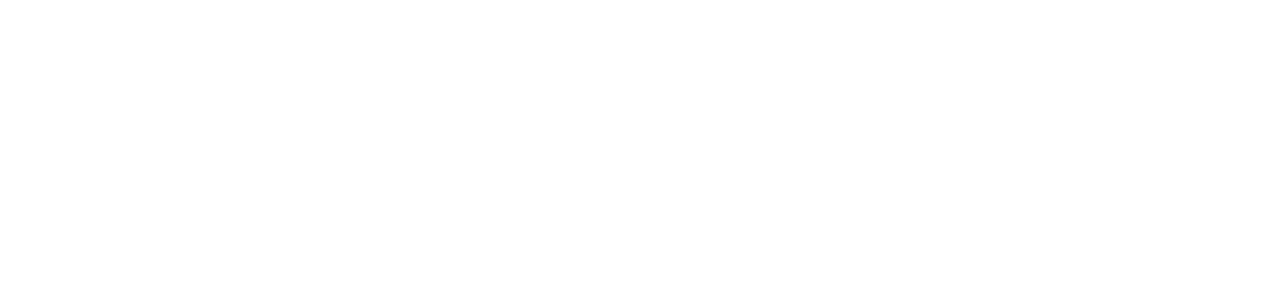
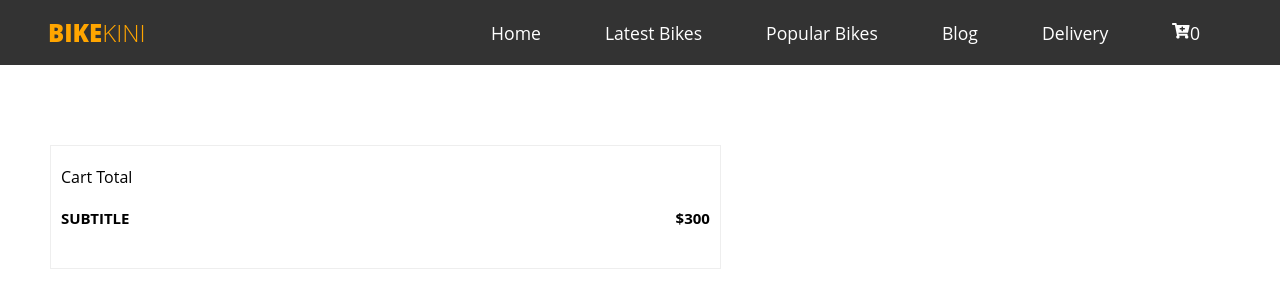
Before and after one commit to Dibakor20/BIKEKINI, a React (Create React App) app: page /cart in a window 1280 px wide. Before the commit this address had no page. Shown: the top 308 px of the page. Built offline with nearby package versions, Linux system fonts and the light colour scheme.

Commit message:
cart item update

```diff
--- a/src/App.tsx
+++ b/src/App.tsx
@@ -1,3 +1,4 @@
+import Cart from "pages/cart/Cart";
 import SingleProduct from "pages/productDetails/SingleProduct";
 import { Routes, Route } from "react-router-dom";
 import Home from "./pages/homePage/Home";
@@ -8,6 +9,7 @@
       <Routes>
         <Route path="/" element={<Home />} />
         <Route path="/product/:id" element={<SingleProduct />} />
+        <Route path="/cart" element={<Cart />} />
       </Routes>
     </>
   );
--- a/src/GlobalStyled.ts
+++ b/src/GlobalStyled.ts
@@ -9,10 +9,10 @@
 *{
     box-sizing:border-box ;
     margin:0 ;
-    padding:0
+    padding:0 ;
     font-family: 'Open Sans', sans-serif !important;
 }
-`;
+`
 export const Container = styled.div`
   max-width: 2600px;
   margin-left: auto;
--- a/src/components/common/navbar/Navbar.tsx
+++ b/src/components/common/navbar/Navbar.tsx
@@ -27,7 +27,7 @@
         <MenuLink to="/">Popular Bikes</MenuLink>
         <MenuLink to="/">Blog</MenuLink>
         <MenuLink to="/">Delivery</MenuLink>
-        <MenuLink to="/"><FaCartPlus />{ cart?.length}</MenuLink>
+        <MenuLink to="/cart"><FaCartPlus />{ cart?.length}</MenuLink>
         </Menu>
     </Nav>
   );
--- /dev/null
+++ b/src/pages/cart/Cart.styled.ts
@@ -0,0 +1,56 @@
+import styled from "styled-components";
+
+export const CartSection = styled.div`
+    margin-top: 80px;
+`
+export const CartItem = styled.div`
+    display: grid;
+    grid-template-columns: 7fr 5fr;
+    grid-gap: 30px;
+`
+export const CartProduct = styled.div`
+    width: 100%;
+    padding: 15px 10px;
+    border: 1px solid #eee;
+    display: flex;
+    justify-content: space-between;
+    margin-bottom: 10px;
+`
+export const CartContent = styled.div`
+    display: flex;
+    justify-content: center;
+    align-items: center;
+`
+
+export const CartImg = styled.img`
+    width: 80px;
+    height: 80px;
+`
+
+export const CartTitle = styled.h3`
+    font-size: 18px;
+    justify-content: center;
+    align-items: center;
+    padding: 0px        20px;
+`
+export const CartPrice = styled.h5`
+    font-size: 15px;
+    display: flex;
+    align-items: center;
+`
+export const CartTotalItem = styled.div`
+`
+
+export const CartTotal = styled.div`
+    padding: 20px 10px;
+    border: 1px solid #eee;
+`
+export const SubTotal = styled.div`
+    padding: 10px 0px;
+    display: flex;
+    justify-content: space-between;
+`
+export const SubTitle = styled.h3`
+    padding: 10px 0px;
+    font-size: 15px;
+`
--- /dev/null
+++ b/src/pages/cart/Cart.tsx
@@ -0,0 +1,61 @@
+import { ProductTitle } from "components/common/card/ProductCard.styles";
+import Navbar from "components/common/navbar/Navbar";
+import { Container } from "GlobalStyled";
+import React from "react";
+import { useSelector } from "react-redux";
+import { AppState } from "redux/store";
+import { IProduct } from "services/Type";
+import {
+  CartContent,
+  CartImg,
+  CartItem,
+  CartPrice,
+  CartProduct,
+  CartSection,
+  CartTitle,
+  CartTotal,
+  CartTotalItem,
+  SubTitle,
+  SubTotal,
+} from "./Cart.styled";
+
+const Cart = () => {
+    const cart: IProduct[] = useSelector((state: AppState) => state.cart);
+
+    // const subTotal = cart.reduce((_prev, _curr) => {
+
+    // },0)
+
+  return (
+    <>
+      <Navbar />
+      <Container>
+        <CartSection>
+          <CartItem>
+            {cart.map((item) => (
+              <>
+                <CartProduct>
+                  <CartContent>
+                    <CartImg src="https://bd.gaadicdn.com/processedimages/tvs/tvs-jupiter/494X300/tvs-jupiter5e98386b0a37b.jpg?imwidth=400&impolicy=resize"></CartImg>
+                    <CartTitle>{item?.title}</CartTitle>
+                  </CartContent>
+                  <CartPrice>{item?.price}</CartPrice>
+                </CartProduct>
+              </>
+            ))}
+
+            <CartTotal>
+                          <CartTotalItem>Cart Total</CartTotalItem>
+                          <SubTotal>
+                              <SubTitle>SUBTITLE</SubTitle>
+                              <CartPrice>$300</CartPrice>
+                          </SubTotal>
+            </CartTotal>
+          </CartItem>
+        </CartSection>
+      </Container>
+    </>
+  );
+};
+
+export default Cart;
```
